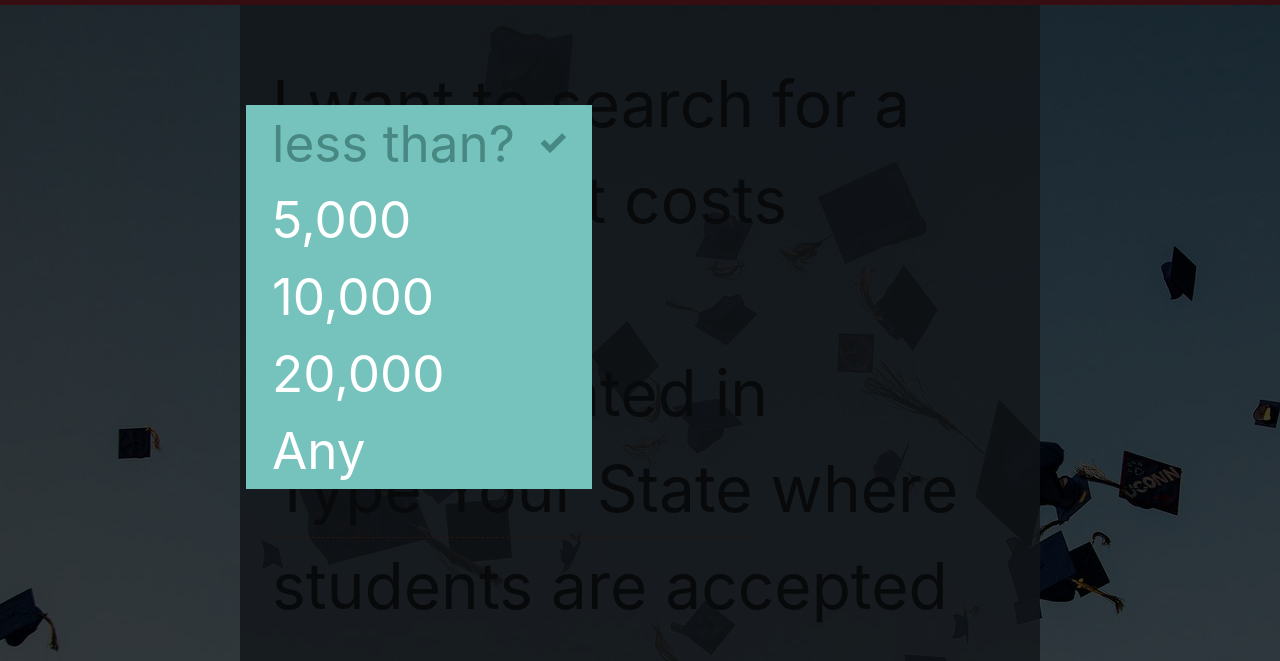
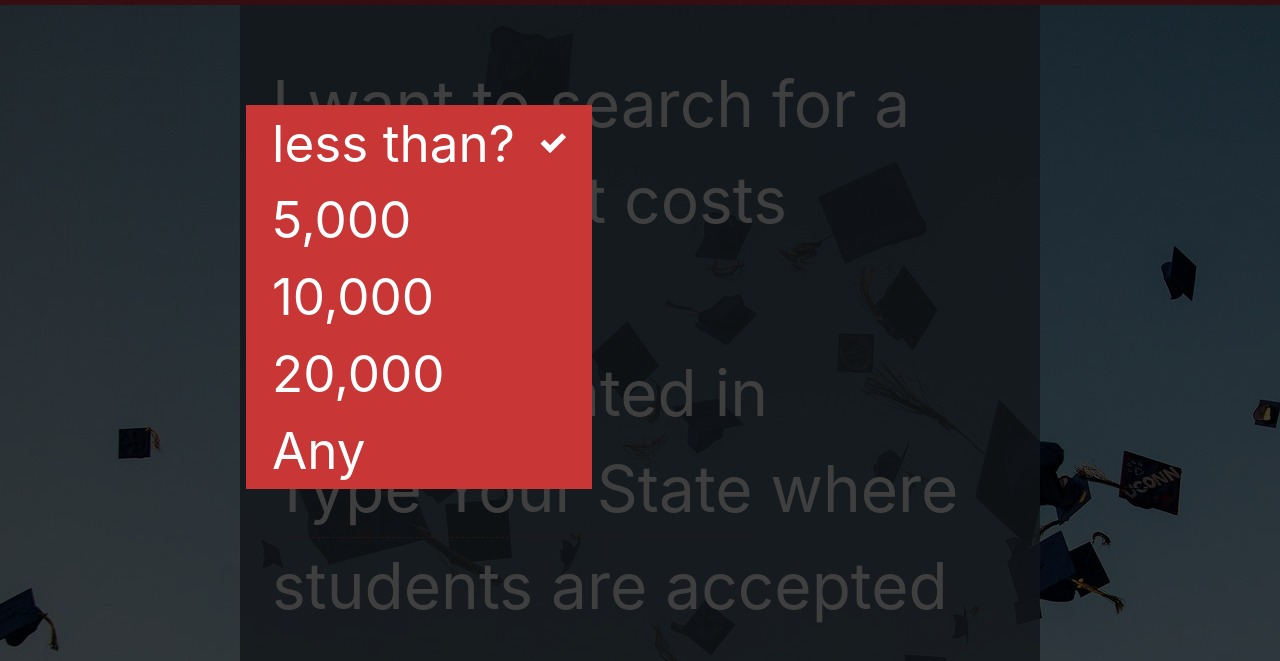
Before and after one commit to bgrego11/collegeApp, a website: page public/index.html in a window 1280 px wide. Both pictures are taken after a click on the link "less than?". Shown: the part 83-744 px from the top of the page. Drawn offline with nearby package versions, Linux system fonts and the light colour scheme.

Commit message:
fixed some modal colors

```diff
--- a/public/css/component.css
+++ b/public/css/component.css
@@ -12,6 +12,7 @@
 
 /* general style for the form */
 .nl-form {
+	color: white;
 	width: 100%;
 	margin: 0.3em auto 0 auto;
 	font-size: 4em;
@@ -71,7 +72,7 @@
 .nl-field ul {
 	position: absolute;
 	visibility: hidden;
-	background: #76C3BD;
+	background: rgb(200, 54, 54);
 	left: -0.5em;
 	top: 50%;
 	font-size: 80%;
@@ -107,7 +108,7 @@
 }
 
 .nl-dd ul li.nl-dd-checked {
-	color: #478982;
+	color: #ffffff;
 }
 
 .no-touch .nl-dd ul li:hover {
--- a/public/index.html
+++ b/public/index.html
@@ -9,10 +9,9 @@
 		<meta name="keywords" content="Natural Language UI, sentence form, text input, contenteditable, html5, css3, jquery" />
 		<meta name="author" content="Codrops" />
 		<link rel="stylesheet" type="text/css" href="css/reset.css">
-		<link rel="shortcut icon" href="../favicon.ico">
+		<link rel="stylesheet" type="text/css" href="css/style.css">
 		<link rel="stylesheet" type="text/css" href="css/default.css" />
 		<link rel="stylesheet" type="text/css" href="css/component.css" />
-		 <link rel="stylesheet" type="text/css" href="css/style.css">
 		 <link rel="stylesheet" href="https://maxcdn.bootstrapcdn.com/font-awesome/4.7.0/css/font-awesome.min.css">
 		 <link rel="stylesheet" href="https://maxcdn.bootstrapcdn.com/bootstrap/4.0.0/css/bootstrap.min.css" integrity="sha384-Gn5384xqQ1aoWXA+058RXPxPg6fy4IWvTNh0E263XmFcJlSAwiGgFAW/dAiS6JXm" crossorigin="anonymous">
 
```
